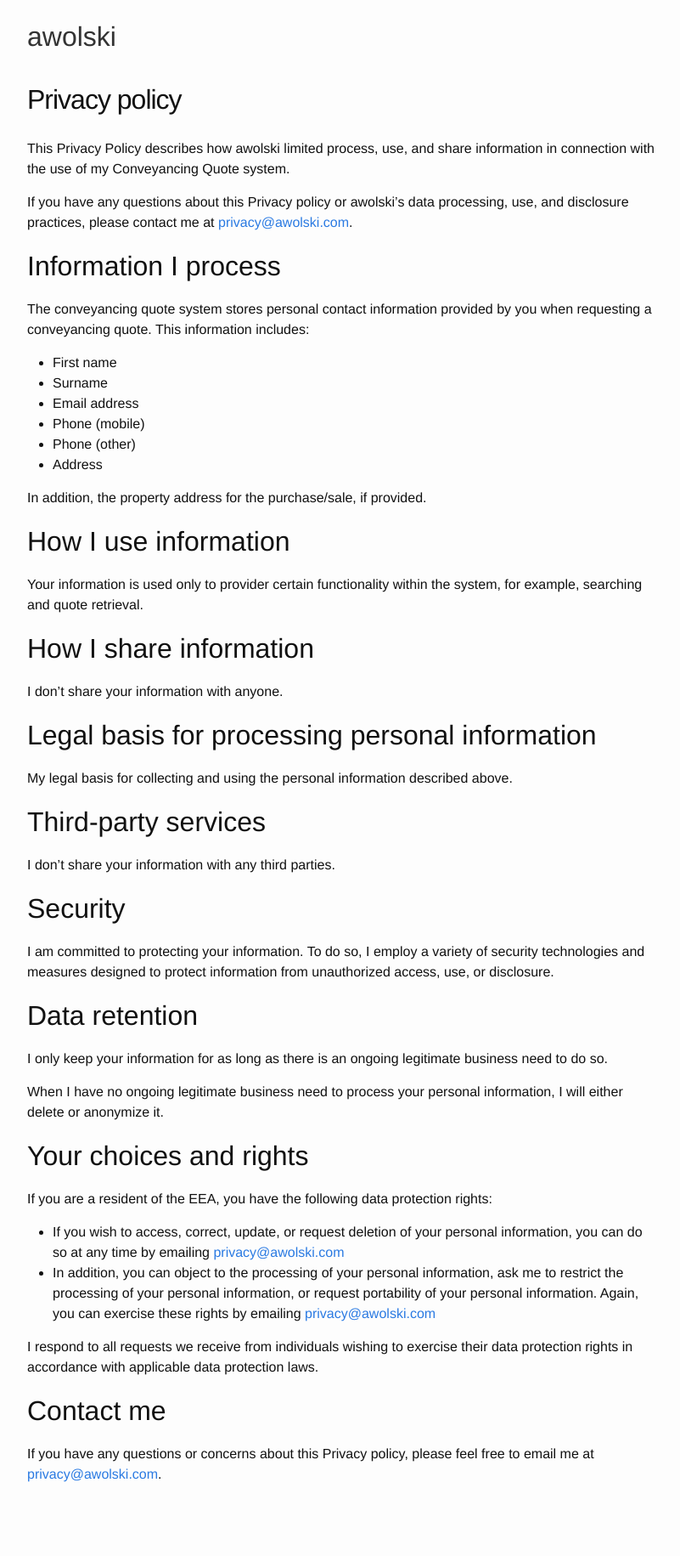
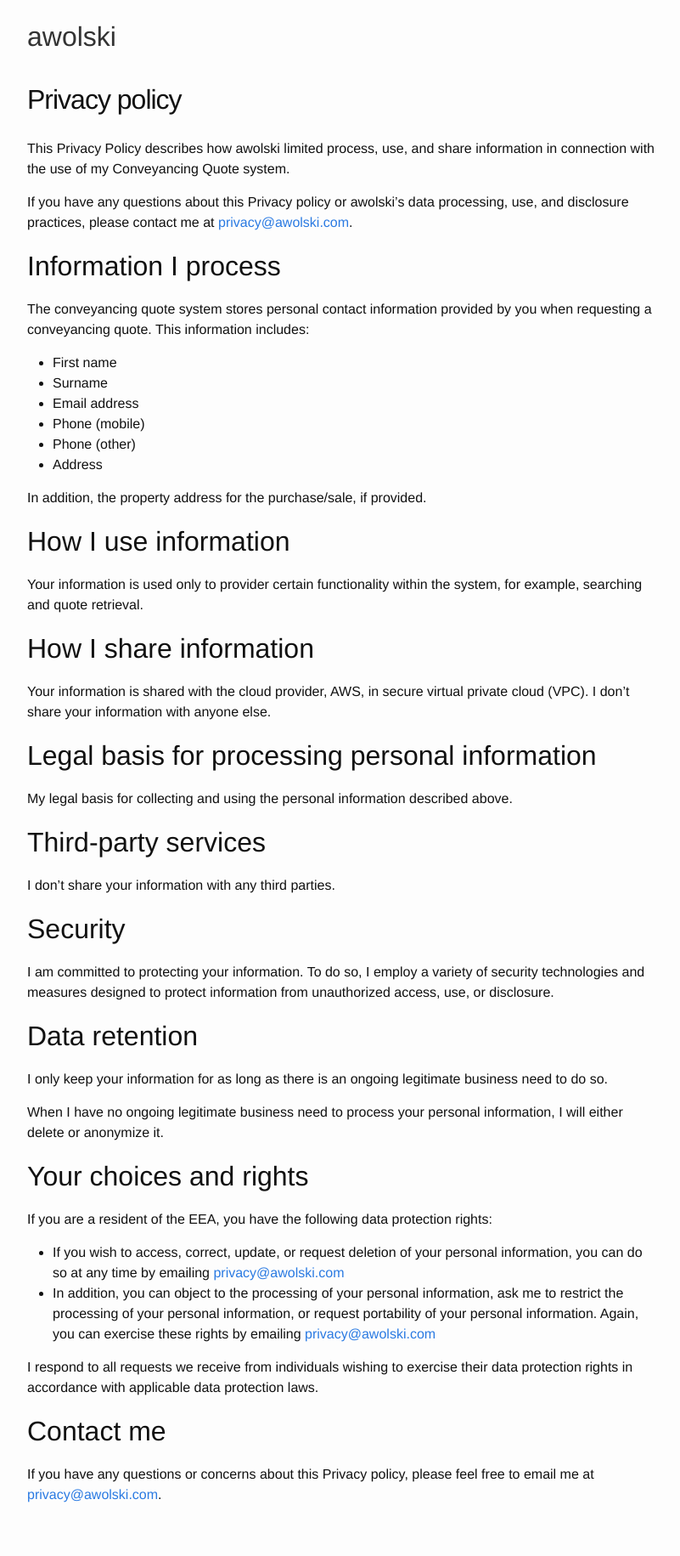
Before and after one commit to awolski/awolski.github.io, a Jekyll site: the page built from privacy.md, in a window 1280 px wide. Shown: the whole page at 85% size, without its empty margins (238-1039 px from the left). Built offline with Jekyll 4.4.1, drawn with Linux system fonts in a browser that asks for light colours; comment, search, counter and statistics services are not loaded; before the commit the page ends 1807 px from its top, so only the background shows below that.

Commit message:
Update privacy policy

```diff
--- a/privacy.md
+++ b/privacy.md
@@ -27,7 +27,7 @@
 
 ## How I share information
 
-I don't share your information with anyone.
+Your information is shared with the cloud provider, AWS, in secure virtual private cloud (VPC). I don't share your information with anyone else.
 
 ## Legal basis for processing personal information
 
```
